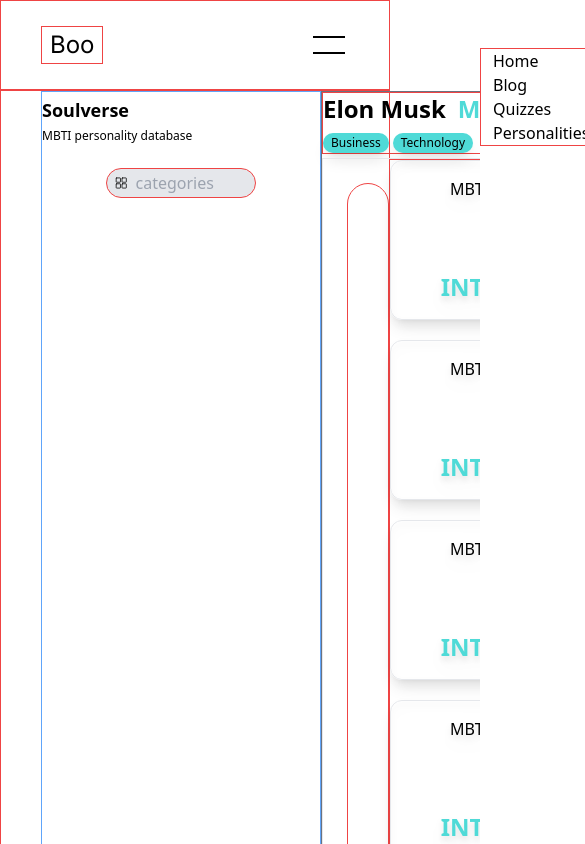
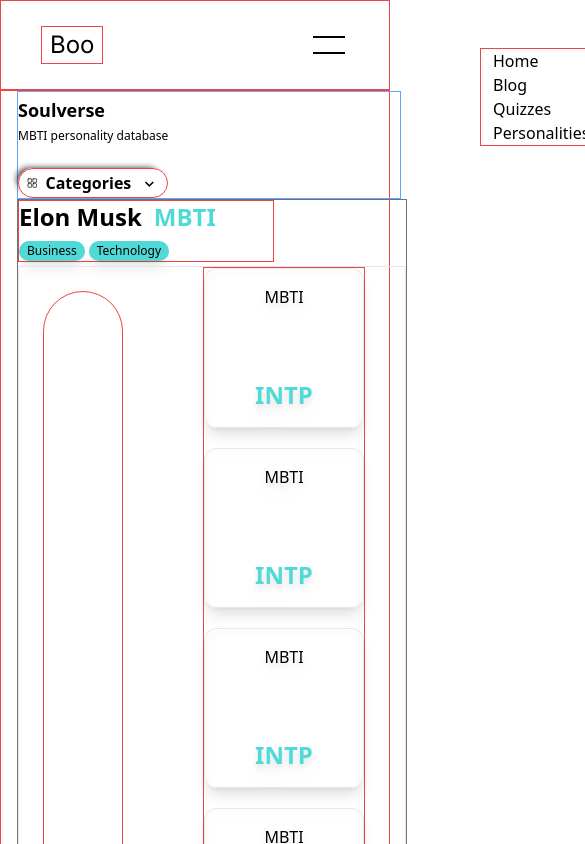
Before and after one commit to tundeiness/boo, a React (Create React App) app: page / in a window 390 px wide. Shown: the top 844 px of the page, 585 px wide, since content can reach past the window. Built offline with nearby package versions, Linux system fonts and the light colour scheme.

Commit message:
wip mobile view

```diff
--- a/src/App.css
+++ b/src/App.css
@@ -1,3 +1,12 @@
 .span-one{
   height: 2px;
 }
+
+.categories-container{
+	box-shadow: -5px -4px 6px -4px #333;
+}
+
+input[type="text"]::-webkit-input-placeholder {
+  color: black;
+  font-weight: 600;
+}
--- a/src/App.js
+++ b/src/App.js
@@ -10,7 +10,7 @@
   return (
     <div className="App">
       <Header />
-      <div className="max-w-[1640px] flex flex-row px-10 border border-red-500">
+      <div className="max-w-[1640px] flex md:flex-row flex-col md:px-10 px-4 border border-red-500">
         <Sidebar />
         <main className="flex flex-col w-screen border border-gray-500">
           <div className="flex flex-col w-64 border border-red-500">
--- a/src/components/Header.jsx
+++ b/src/components/Header.jsx
@@ -67,13 +67,13 @@
       <div
         className={
           nav
-            ? 'fixed top-0 right-0 w-[300px] h-screen bg-white z-10 duration-300'
+            ? 'fixed top-0 right-0 w-full h-screen bg-white z-10 duration-300'
             : 'fixed top-0 right-[-100%] w-[300px] h-screen bg-white z-10 duration-300'
         }
       >
         <div
           // size={30}
-          className="flex flex-col justify-around px-1 py-1 border border-gray-400 w-7 h-7 cursor-pointer absolute top-4 right-4"
+          className="flex flex-col justify-around px-1 py-1 border border-gray-400 w-7 h-7 cursor-pointer absolute top-4 left-96"
           onClick={() => setNav(!nav)}
           role="presentation"
         >
--- a/src/components/Sidebar.jsx
+++ b/src/components/Sidebar.jsx
@@ -2,6 +2,7 @@
 import React from 'react';
 // import { HiOutlineSquares2X2 } from 'react-icons/hi';
 import { IoGridOutline } from 'react-icons/io5';
+import { BiChevronDown } from 'react-icons/bi';
 
 const Sidebar = () => {
   const test = 0;
@@ -10,13 +11,14 @@
       <p className="text-lg font-semibold leading-9">Soulverse</p>
       <p className="text-xs mb-6">MBTI personality database</p>
 
-      <div className="bg-gray-200 rounded-full flex items-center px-2 w-[150px] mx-16 border border-red-500">
+      <div className="categories-container rounded-full flex items-center px-2 w-[150px] md:mx-16 mx-0 border border-red-500">
         <IoGridOutline size={14} />
         <input
-          className="bg-transparent py-0.5 px-2 w-full focus:outline-none"
+          className="bg-transparent py-0.5 px-2 w-full focus:outline-none text-black"
           type="text"
-          placeholder="categories"
+          placeholder="Categories"
         />
+        <BiChevronDown size={25} />
       </div>
     </aside>
   );
```
